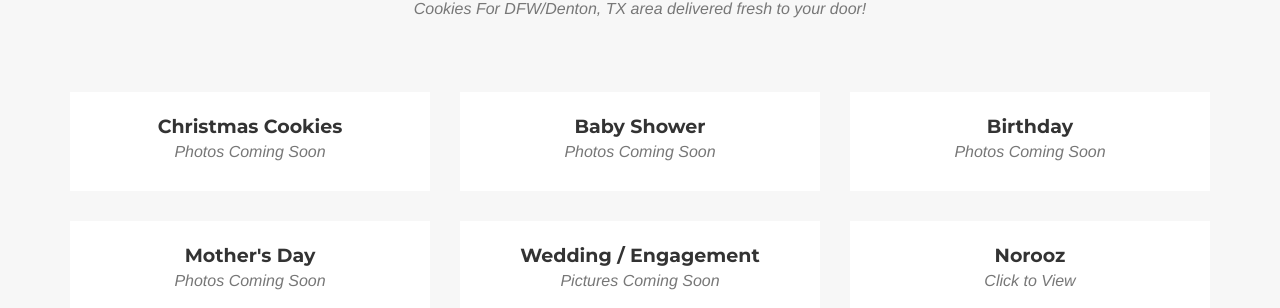
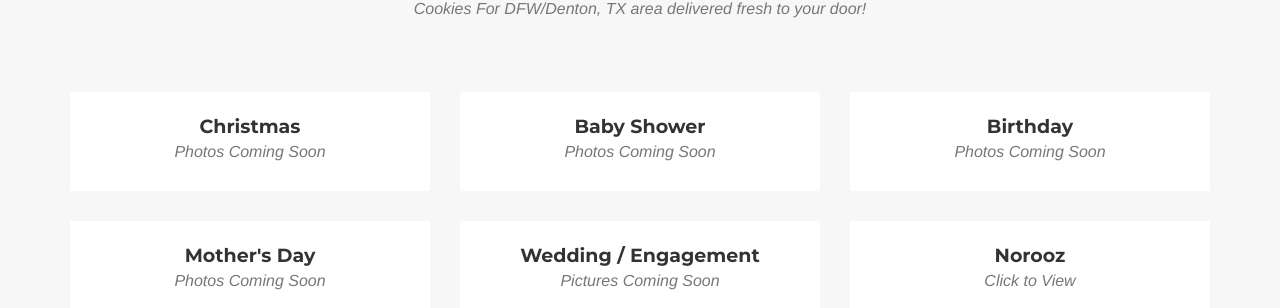
Before and after one commit to DEB72/Cookie, a Jekyll site: the page built from _posts/2018-03-22-project-7.markdown, in a window 1280 px wide and 900 px high, scrolled down 828 px. Shown: the part 145-453 px from the top of the window. Built offline with Jekyll 4.4.1, drawn with Linux system fonts in a browser that asks for light colours; some web fonts are replaced.

Commit message:
Update 2018-03-22-project-7.markdown

```diff
--- a/_posts/2018-03-22-project-7.markdown
+++ b/_posts/2018-03-22-project-7.markdown
@@ -1,5 +1,5 @@
 ---
-title: Christmas Cookies
+title: Christmas
 subtitle: Photos Coming Soon
 layout: default
 modal-id: 7
```
Also changed, not shown: other parts of _posts/2018-03-22-project-7.markdown (+1 -1 lines).
